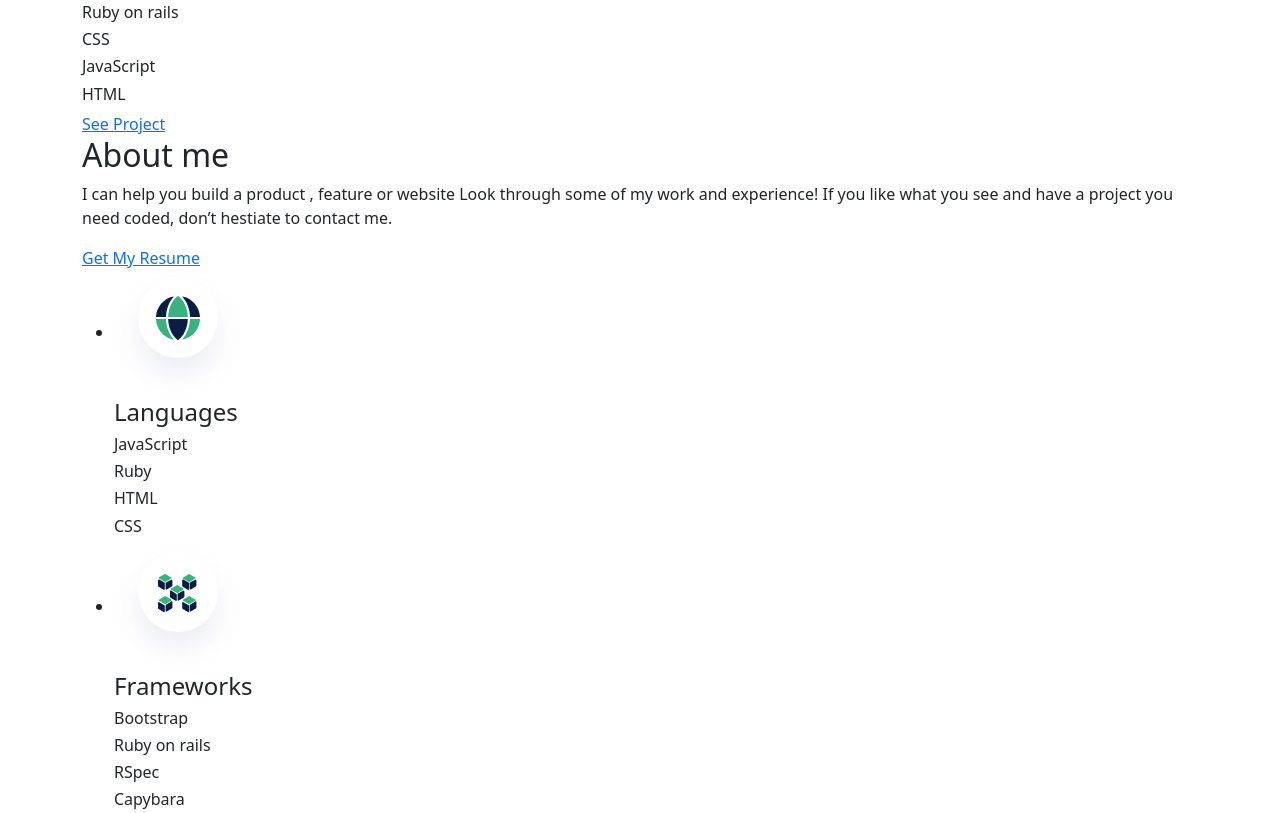
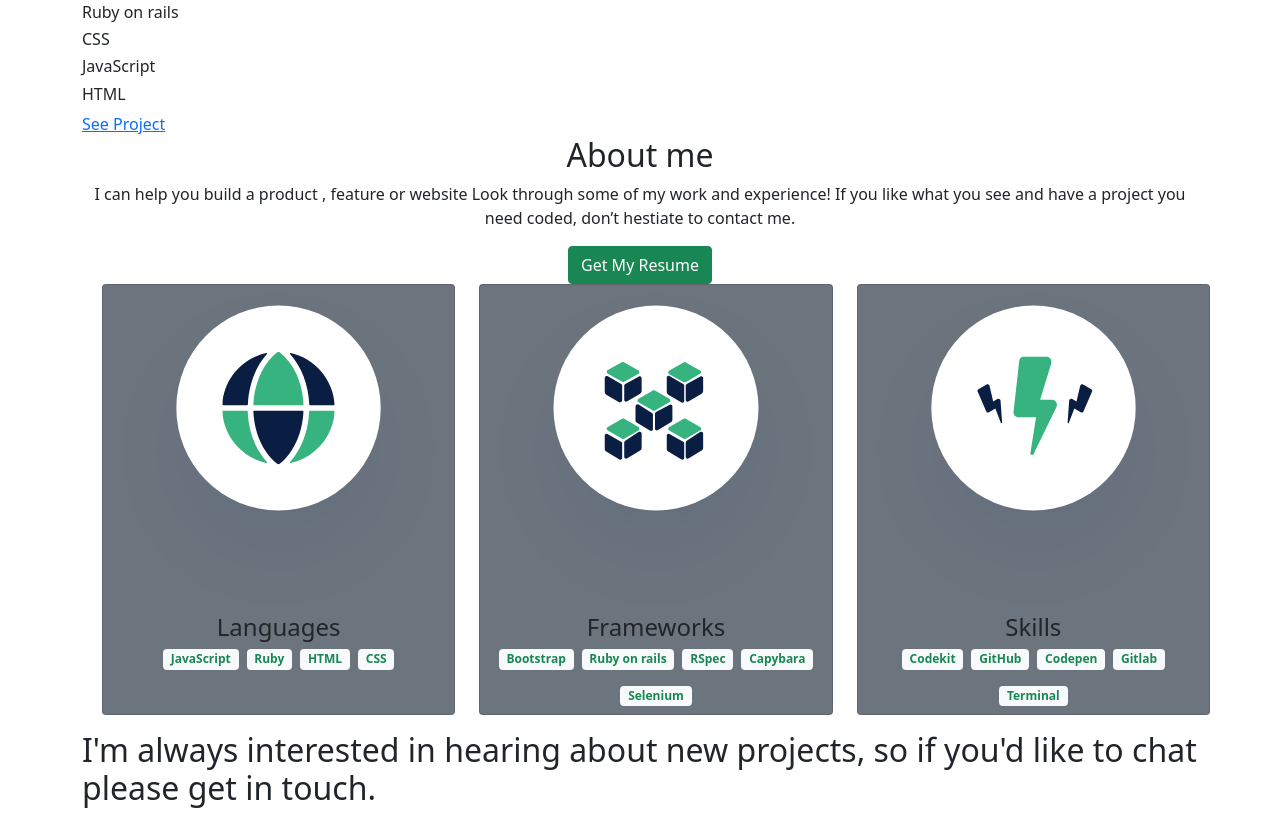
Before and after one commit to Sahar-AbdelSamad/Portfolio-using-Bootstrap, a website: page index.html in a window 1280 px wide. Shown: the part 1326-2139 px from the top of the page. Drawn offline with nearby package versions, Linux system fonts and the light colour scheme.

Commit message:
Update about myself section using Bootstrap

```diff
--- a/index.html
+++ b/index.html
@@ -129,41 +129,41 @@
         </div>
     </section>
     <!-- about myself section -->
-    <section id="about-myself">
+    <section class="text-center" id="about-myself">
         <h2>About me</h2>
         <p> I can help you build a product , feature or website Look through some of my work and experience! If you like what you see and have a project you need coded, don’t hestiate to contact me.</p>
-        <a href="#">Get My Resume</a>
-        <ul>
-            <li>
+        <a class="btn btn-success" href="#">Get My Resume</a>
+        <ul class="d-flex row flex-wrap gap-4">
+            <li class="card col bg-secondary rounded">
                 <img src="Images/icon-languages.svg" alt="icon for languages">
-                <h4>Languages</h4>
-                <div>
-                    <h6>JavaScript</h6>
-                    <h6>Ruby</h6>
-                    <h6>HTML</h6>
-                    <h6>CSS</h6>
+                <h4 class="text-center">Languages</h4>
+                <div class="d-flex gap-2 flex-wrap justify-content-center">
+                    <h6 class="badge bg-light text-success">JavaScript</h6>
+                    <h6 class="badge bg-light text-success">Ruby</h6>
+                    <h6 class="badge bg-light text-success">HTML</h6>
+                    <h6 class="badge bg-light text-success">CSS</h6>
                 </div>
             </li>
-            <li>
+            <li class="card col bg-secondary rounded">
                 <img src="Images/icon-frameworks.svg" alt="icon for frameworks">
-                <h4>Frameworks</h4>
-                <div>
-                    <h6>Bootstrap</h6>
-                    <h6>Ruby on rails</h6>
-                    <h6>RSpec</h6>
-                    <h6>Capybara</h6>
-                    <h6>Selenium</h6>
+                <h4 class="text-center">Frameworks</h4>
+                <div class="d-flex gap-2 flex-wrap justify-content-center">
+                    <h6 class="badge bg-light text-success">Bootstrap</h6>
+                    <h6 class="badge bg-light text-success">Ruby on rails</h6>
+                    <h6 class="badge bg-light text-success">RSpec</h6>
+                    <h6 class="badge bg-light text-success">Capybara</h6>
+                    <h6 class="badge bg-light text-success">Selenium</h6>
                 </div>
             </li>
-            <li>
+            <li class="card col bg-secondary rounded">
                 <img src="Images/icon-skills.svg" alt="icon for skills">
-                <h4>Skills</h4>
-                <div>
-                    <h6>Codekit</h6>
-                    <h6>GitHub</h6>
-                    <h6>Codepen</h6>
-                    <h6>Gitlab</h6>
-                    <h6>Terminal</h6>
+                <h4 class="text-center">Skills</h4>
+                <div class="d-flex gap-2 flex-wrap justify-content-center">
+                    <h6 class="badge bg-light text-success">Codekit</h6>
+                    <h6 class="badge bg-light text-success">GitHub</h6>
+                    <h6 class="badge bg-light text-success">Codepen</h6>
+                    <h6 class="badge bg-light text-success">Gitlab</h6>
+                    <h6 class="badge bg-light text-success">Terminal</h6>
                 </div>
             </li>
         </ul>
```
